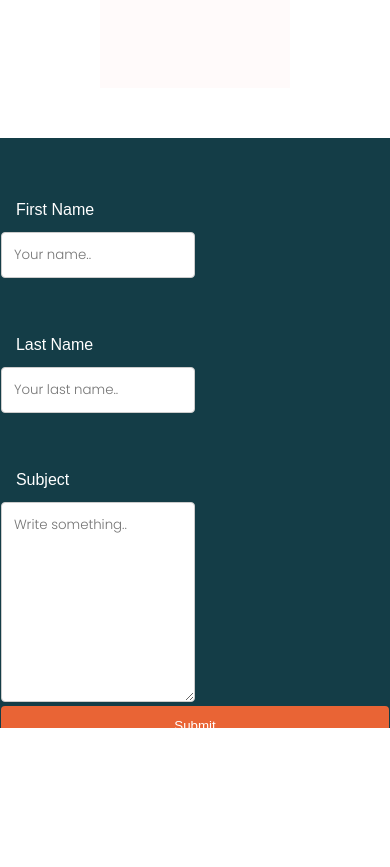
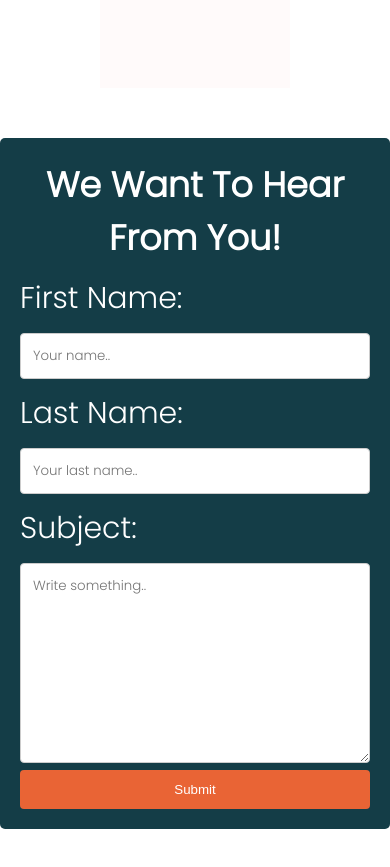
Before and after one commit to chingu-voyages/v19-toucans-team-01, a plain HTML site: page index.html in a window 390 px wide. Shown: the part 2320-3187 px from the top of the page. Drawn offline with nearby package versions, Linux system fonts and the light colour scheme; a web font is replaced by a local one.

Commit message:
contact us form fix

```diff
--- a/index.css
+++ b/index.css
@@ -381,47 +381,26 @@ padding-right: 20px;
 }
 
 /* Contact Us form */
+
 .contact-us {
-    display: flex;
-    flex-direction: column;
-    justify-content: center;
-    align-items: center;
-    height: 70vh;
-    background-repeat: no-repeat;
-    background-position: center;
-    background-attachment: fixed;
-    background-size: cover;
-    font-family: 'Acme' , sans-serif;
-    color: black;
-    overflow-x: hidden;
-    background-color: #143D47;
-}
-
-.contact-us h2 {
-    text-align: center;
-    color: Black;
-    font-size: 40px;
-}
-
-.contact-us p {
-    height: 100px;
-    width: 670px;
-    justify-content: center;
-    background-color: #12BB97;
-    color: black;
-    opacity: 0.5;
-    padding: 15px;
-    margin-left: 0%;
-    margin-bottom: 3%;
     border-radius: 5px;
     background-color: #f2f2f2;
     padding: 20px;
-    background-color: #464655;
+    background-color: #143D47;
+    color: white;
+    font-family: 'Poppins', sans-serif;
   }
+
+.contact-us h3 {
+    text-align: center;
+    color: white;
+    font-size: 35px;
+}
+
 
 
 input[type=text], select, textarea{
-    width: 50%;
+    width: 100%;
     padding: 12px;
     border: 1px solid #ccc;
     border-radius: 4px;
@@ -430,12 +409,12 @@ input[type=text], select, textarea{
     font-family: 'Poppins', sans-serif;
   }
 
-  .contactLabel {
-    padding: 8px 8px 8px 0px;
+  label {
+    padding: 12px 12px 12px 0;
     display: inline-block;
-    color: white;
-    margin: 50px 5px 5px 15px;
+    font-size: 30px;
   }
+
 
   input[type=submit] {
     background-color: #E96435;
@@ -465,9 +444,12 @@ input[type=text], select, textarea{
     clear: both;
   }
 
-.footer {
-    height:20vh;
-}
+  @media screen and (max-width: 600px) {
+    .col-25, .col-75, input[type=submit] {
+      width: 100%;
+      margin-top: 0;
+    }
+  }
 
 .footer {
     height:20vh;
--- a/index.html
+++ b/index.html
@@ -289,7 +289,7 @@
         <form>
         <div class="row">
           <div class="col-25">
-            <label for="fname" class="contactLabel">First Name</label>
+            <label for="fname" class="contactLabel">First Name:</label>
           </div>
           <div class="col-75">
             <input type="text" id="fname" name="firstname" placeholder="Your name..">
@@ -297,7 +297,7 @@
         </div>
         <div class="row">
           <div class="col-25">
-            <label for="lname" class="contactLabel">Last Name</label>
+            <label for="lname" class="contactLabel">Last Name:</label>
           </div>
           <div class="col-75">
             <input type="text" id="lname" name="lastname" placeholder="Your last name..">
@@ -305,7 +305,7 @@
         </div>
         <div class="row">
           <div class="col-25">
-            <label for="subject" class="contactLabel">Subject</label>
+            <label for="subject" class="contactLabel">Subject:</label>
           </div>
           <div class="col-75">
             <textarea id="subject" name="subject" placeholder="Write something.." style="height:200px"></textarea>
```
